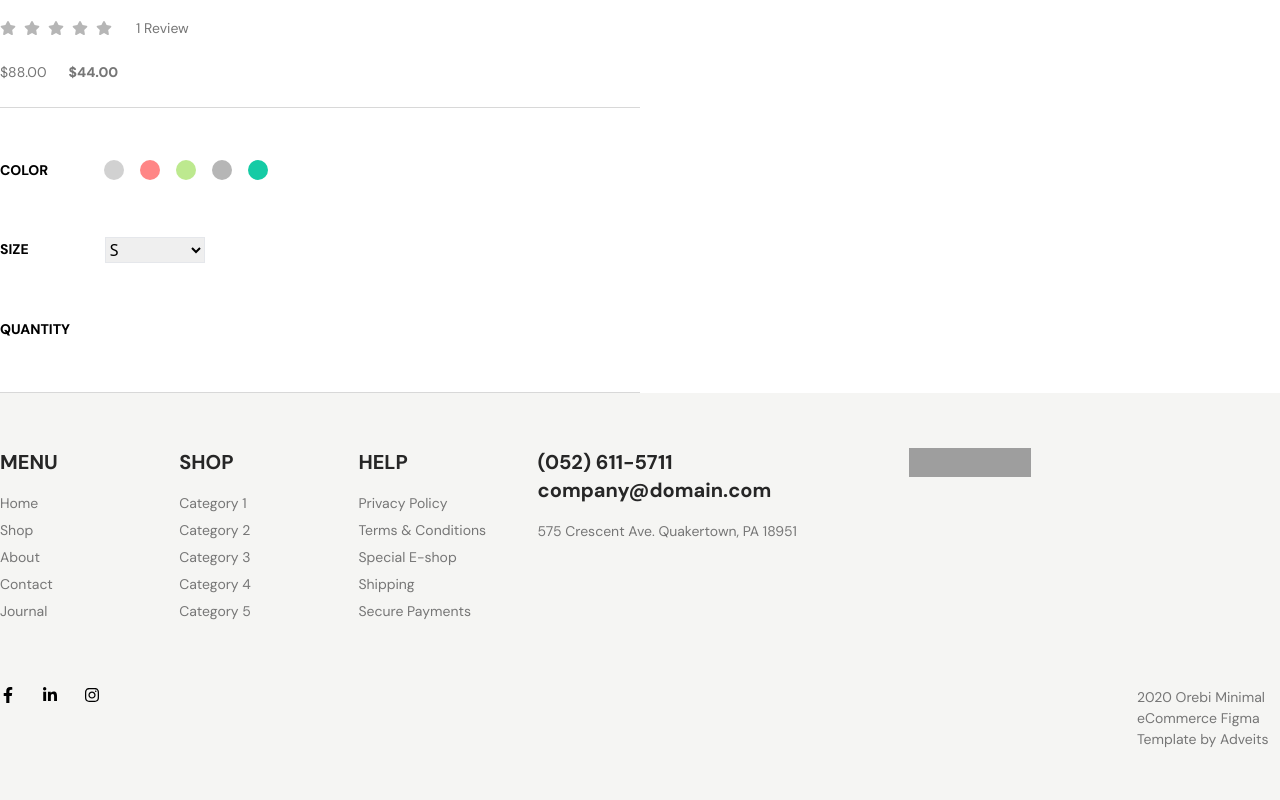
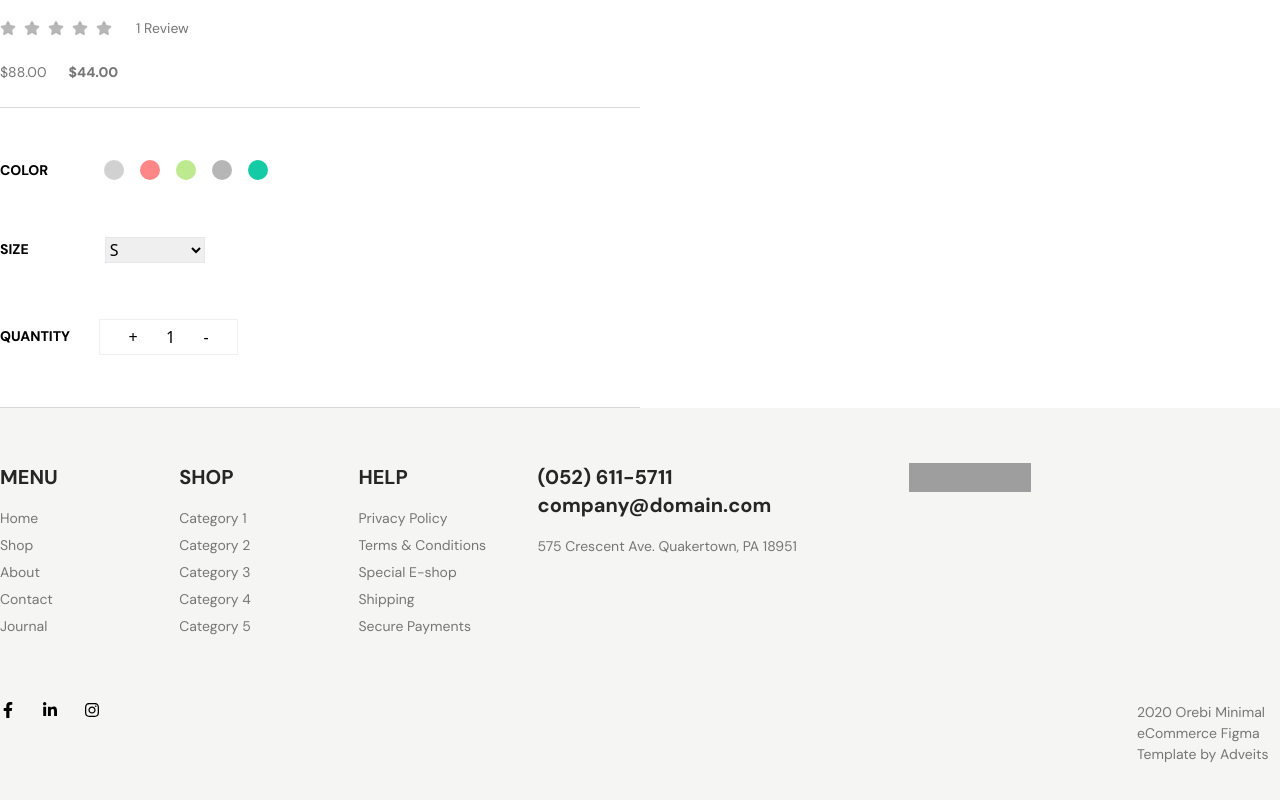
Before and after one commit to mahadihasandev/E-commerce-React-Tailwind, a React (Vite) app: page /products in a window 1280 px wide. Shown: the part 3549-4349 px from the top of the page. Built offline with nearby package versions, Linux system fonts and the light colour scheme; grey boxes are pictures that could not be loaded.

Commit message:
quantity design

```diff
--- a/src/pages/ProductDetails.jsx
+++ b/src/pages/ProductDetails.jsx
@@ -102,7 +102,11 @@ const [star5,setStar5]=useState(false);
       <Flex className='gap-x-[29px] items-center py-7'>
         <SmallList className='!font-extrabold !text-black' text='QUANTITY'/>
         <Flex className='items-center gap-x-4'>
-         <Flex></Flex>
+         <Flex className='w-[139px] h-[36px] border border-[#F0F0F0] justify-evenly items-center'>
+            <div className=''>+</div>
+            <div className=''>1</div>
+            <div className=''>-</div>
+         </Flex>
         </Flex>
       </Flex>
       </div>
```
